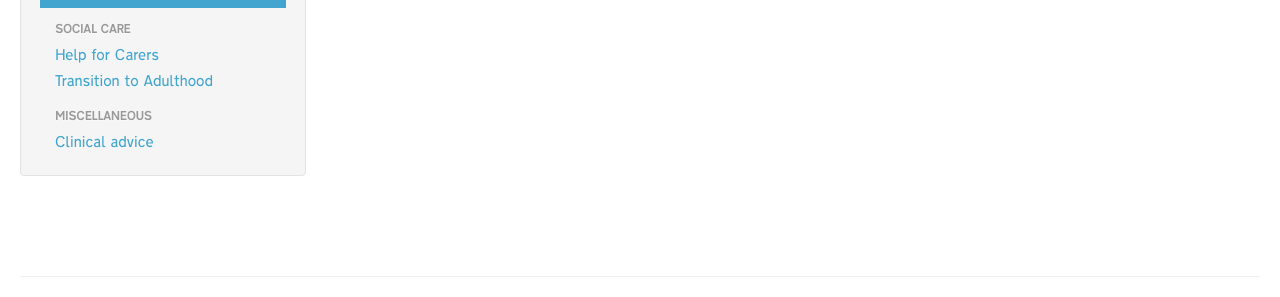
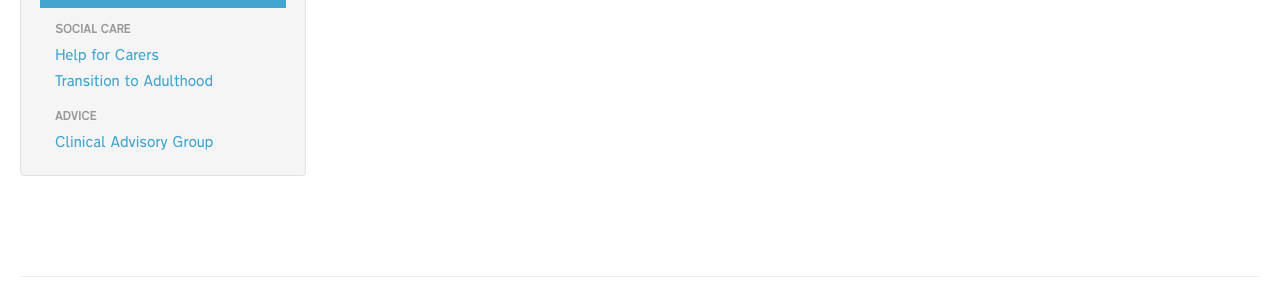
Before and after one commit to lucyjanetetlow/cdcssg.github.io, a Jekyll site: the page built from information/financial/wills.md, in a window 1280 px wide. Shown: the part 635-932 px from the top of the page. Built offline with Jekyll 4.4.1, drawn with Linux system fonts in a browser that asks for light colours.

Commit message:
Move pages into subdirectories

```diff
--- a/_layouts/information.html
+++ b/_layouts/information.html
@@ -37,25 +37,25 @@
           <a href="/information/education.html">Education</a>
         </li>
         <li class='nav-header'>Financial</li>
-        <li{% if page.url == "/information/insurance.html" %} class="active"{% endif %}>
-          <a href="/information/insurance.html">Insurance</a>
+        <li{% if page.url == "/information/financial/insurance.html" %} class="active"{% endif %}>
+          <a href="/information/financial/insurance.html">Insurance</a>
         </li>
-        <li{% if page.url == "/information/financial_help.html" %} class="active"{% endif %}>
-          <a href="/information/financial_help.html">Financial Help</a>
+        <li{% if page.url == "/information/financial/financial_help.html" %} class="active"{% endif %}>
+          <a href="/information/financial/financial_help.html">Financial Help</a>
         </li>
-        <li{% if page.url == "/information/wills.html" %} class="active"{% endif %}>
-          <a href="/information/wills.html">Wills &amp; Trusts</a>
+        <li{% if page.url == "/information/financial/wills.html" %} class="active"{% endif %}>
+          <a href="/information/financial/wills.html">Wills &amp; Trusts</a>
         </li>
         <li class='nav-header'>Social Care</li>
-        <li{% if page.url == "/information/carers.html" %} class="active"{% endif %}>
-          <a href="/information/carers.html">Help for Carers</a>
+        <li{% if page.url == "/information/social/carers.html" %} class="active"{% endif %}>
+          <a href="/information/social/carers.html">Help for Carers</a>
         </li>
-        <li{% if page.url == "/information/transition.html" %} class="active"{% endif %}>
-          <a href="/information/transition.html">Transition to Adulthood</a>
+        <li{% if page.url == "/information/social/transition.html" %} class="active"{% endif %}>
+          <a href="/information/social/transition.html">Transition to Adulthood</a>
         </li>
-        <li class='nav-header'>Miscellaneous</li>
+        <li class='nav-header'>Advice</li>
         <li{% if page.url == "/information/cag.html" %} class="active"{% endif %}>
-          <a href="/information/cag.html">Clinical advice</a>
+          <a href="/information/cag.html">Clinical Advisory Group</a>
         </li>
       </ul>
     </div><!--/.well -->
```
Also changed, not shown: information/financial/financial_help.md (renamed from information/financial_help.md), information/financial/insurance.md (renamed from information/insurance.md), information/financial/wills.md (renamed from information/wills.md), information/social/carers.md (renamed from information/carers.md), information/social/transition.md (renamed from information/transition.md).
